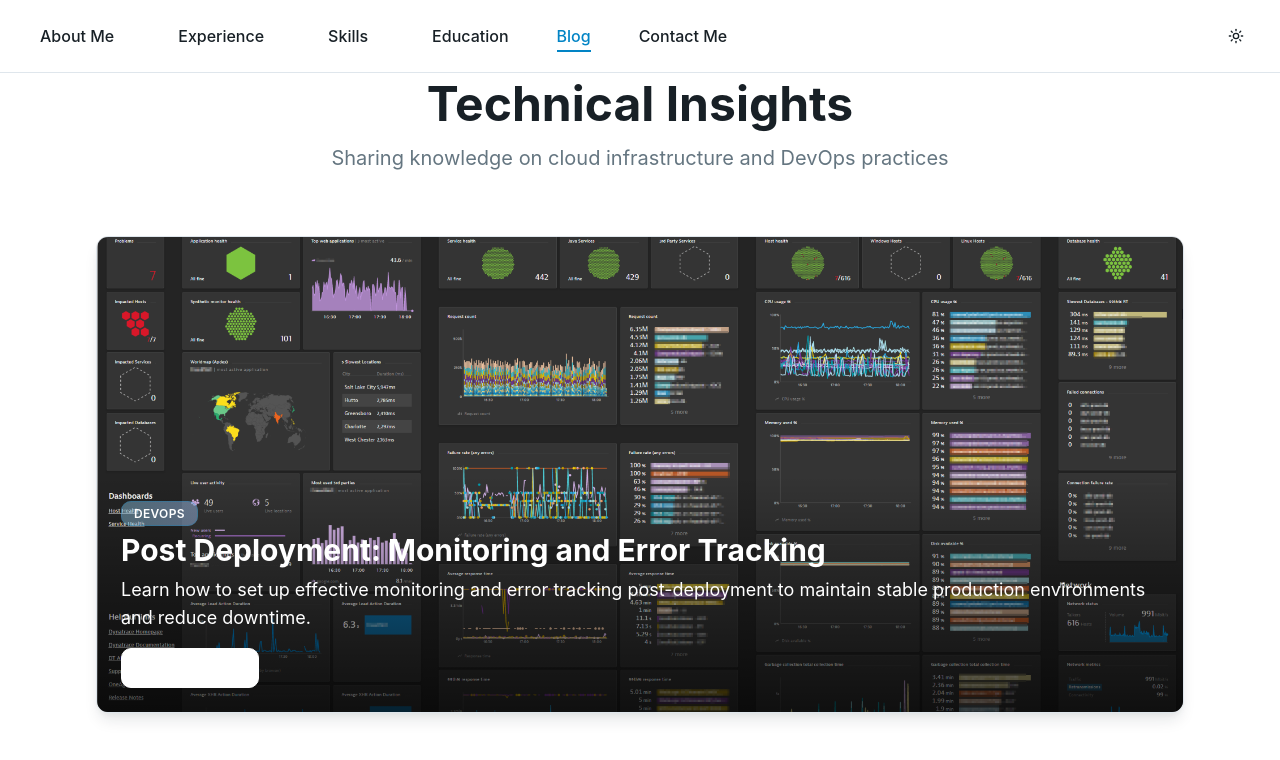
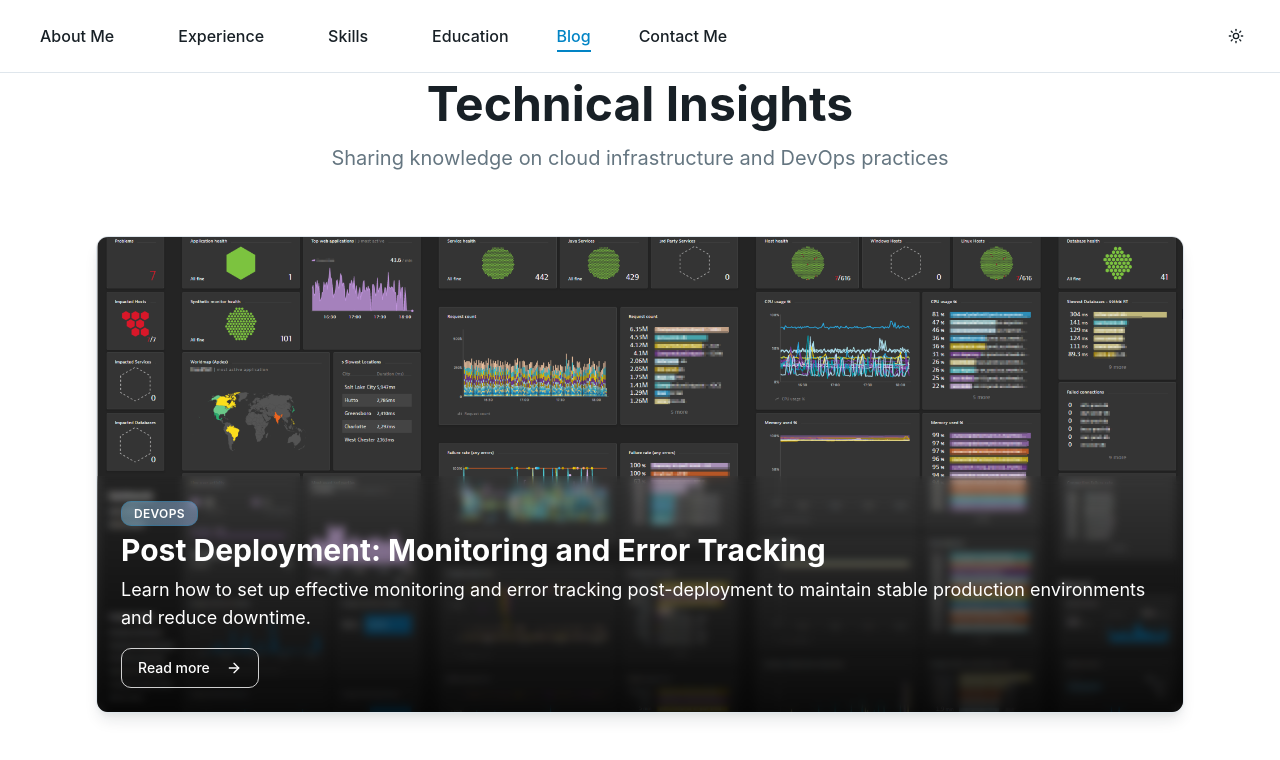
Before and after one commit to istanculea/ionutstanculea, a React (Vite) app: page /blog in a window 1280 px wide. Shown: the top 760 px of the page. Built offline with nearby package versions, Linux system fonts and the light colour scheme; grey boxes are pictures that could not be loaded.

Commit message:
Fix blog card visibility issues
The AI implemented the plan to fix the visibility issues with the blog card text. The featured overlay gradient was strengthened, and the "Read more" button's styling was adjusted to ensure text is always visible in both light and dark modes.

```diff
--- a/src/components/Blog.tsx
+++ b/src/components/Blog.tsx
@@ -100,13 +100,13 @@ export function Blog() {
                   e.currentTarget.src = '/placeholder.svg';
                 }}
               />
-              <div className="absolute bottom-0 left-0 right-0 bg-gradient-to-t from-black/70 to-transparent p-6 text-white">
+              <div className="absolute bottom-0 left-0 right-0 bg-gradient-to-t from-black/80 via-black/40 to-transparent backdrop-blur-sm p-6 text-white">
                 <span className="cloud-badge bg-white/30 text-white">{featuredPost.category}</span>
                 <h3 className="text-3xl font-bold mt-2">{featuredPost.title}</h3>
                 <p className="mt-2 text-lg">{featuredPost.excerpt}</p>
                 <Button
                   variant="outline"
-                  className="mt-4 text-white border-white hover:bg-white hover:text-black"
+                  className="mt-4 bg-transparent text-white border-white/80 hover:bg-white hover:text-black focus-visible:ring-2 focus-visible:ring-white/60 focus-visible:ring-offset-2 focus-visible:ring-offset-black/10"
                   onClick={(e) => {
                     e.stopPropagation()
                     navigate(featuredPost.slug)
```
